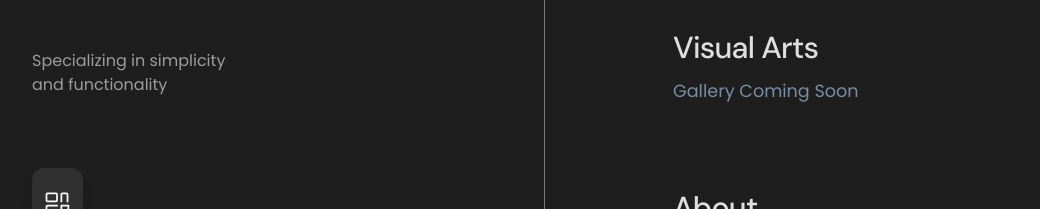
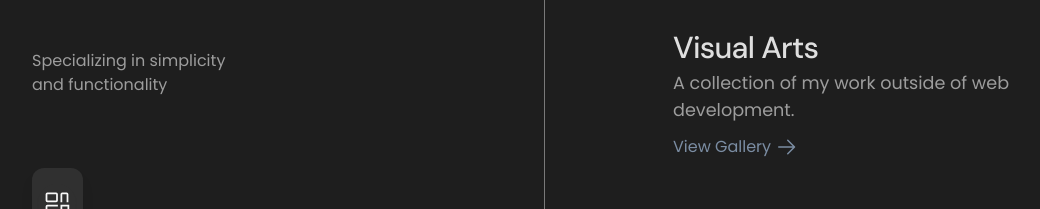
Before and after one commit to nvaba/Portfolio, a Vue app: page / in a window 1280 px wide. Shown: the part 181-390 px from the top of the page, without its empty margins (96-1136 px from the left). Built offline with nearby package versions, Linux system fonts and the light colour scheme; no server answers.

Commit message:
Add view gallery link to Visual Arts component

```diff
--- /dev/null
+++ b/src/components/SVGRight.vue
@@ -0,0 +1,8 @@
+<template>
+  <svg xmlns="http://www.w3.org/2000/svg" viewBox="0 0 1024 1024" class="h-6">
+    <path
+      fill="currentColor"
+      d="M754.752 480H160a32 32 0 1 0 0 64h594.752L521.344 777.344a32 32 0 0 0 45.312 45.312l288-288a32 32 0 0 0 0-45.312l-288-288a32 32 0 1 0-45.312 45.312L754.752 480z"
+    />
+  </svg>
+</template>
--- a/src/components/VisualArts.vue
+++ b/src/components/VisualArts.vue
@@ -1,6 +1,23 @@
 <template>
   <section class="fade-in-slide-up mt-[5rem]">
     <h2 id="visual-arts">Visual Arts</h2>
-    <p class="mt-2 text-accent">Gallery Coming Soon</p>
+    <p>A collection of my work outside of web development.</p>
+    <a
+      target="_blank"
+      class="group mt-3 inline-block text-accent active:text-headingtext lg:transition-colors lg:duration-100 lg:ease-in-out lg:hover:text-headingtext"
+      href="https://nateabaria.ca/gallery/"
+    >
+      <span class="flex items-center gap-1">
+        View Gallery
+        <SVGRight
+          class="lg:transition-transform lg:duration-200 lg:group-hover:translate-x-[0.25rem]"
+        />
+        <!-- Translate the SVGRight component on hover -->
+      </span>
+    </a>
   </section>
 </template>
+
+<script setup lang="ts">
+import SVGRight from "./SVGRight.vue";
+</script>
```
